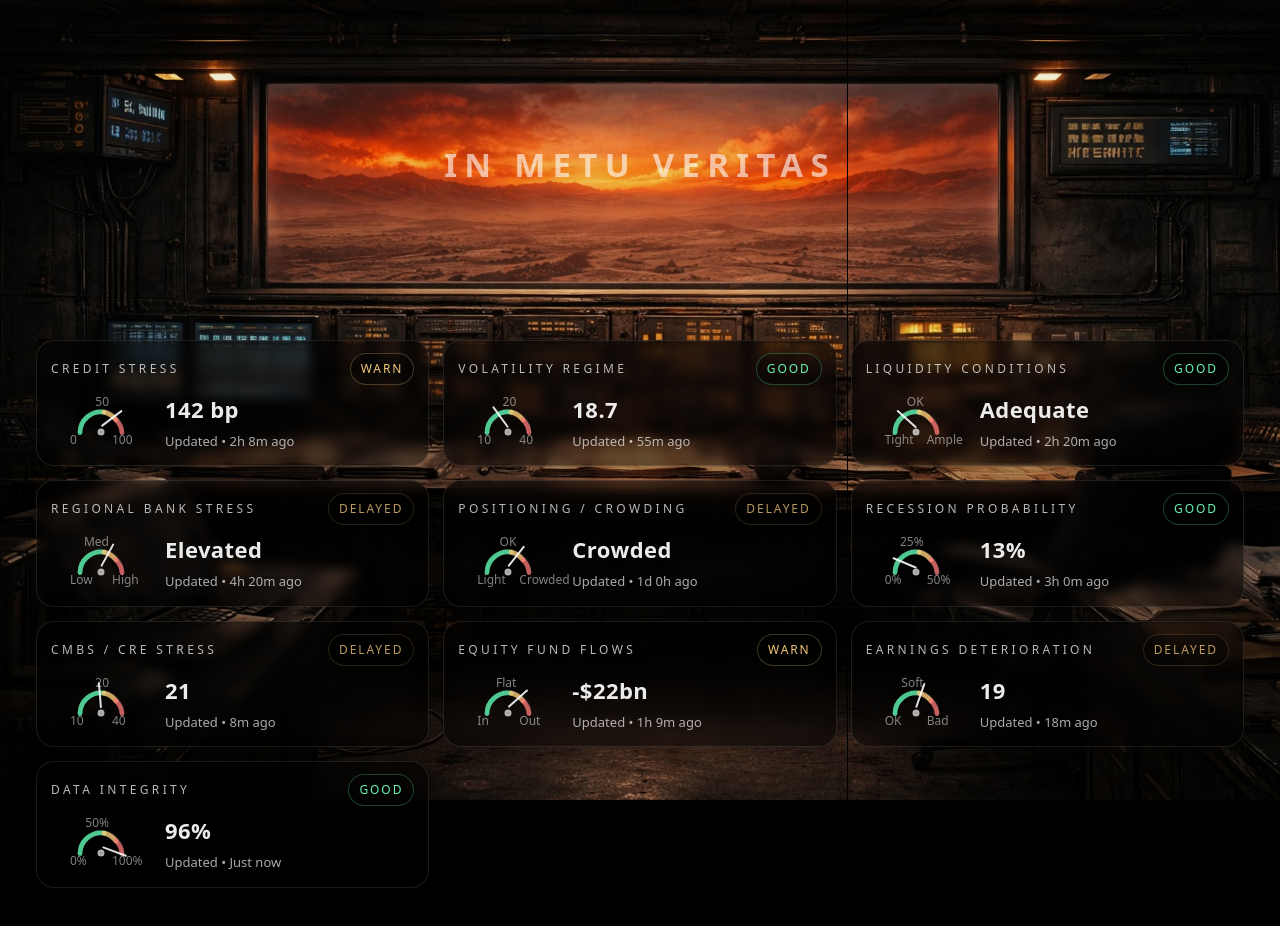
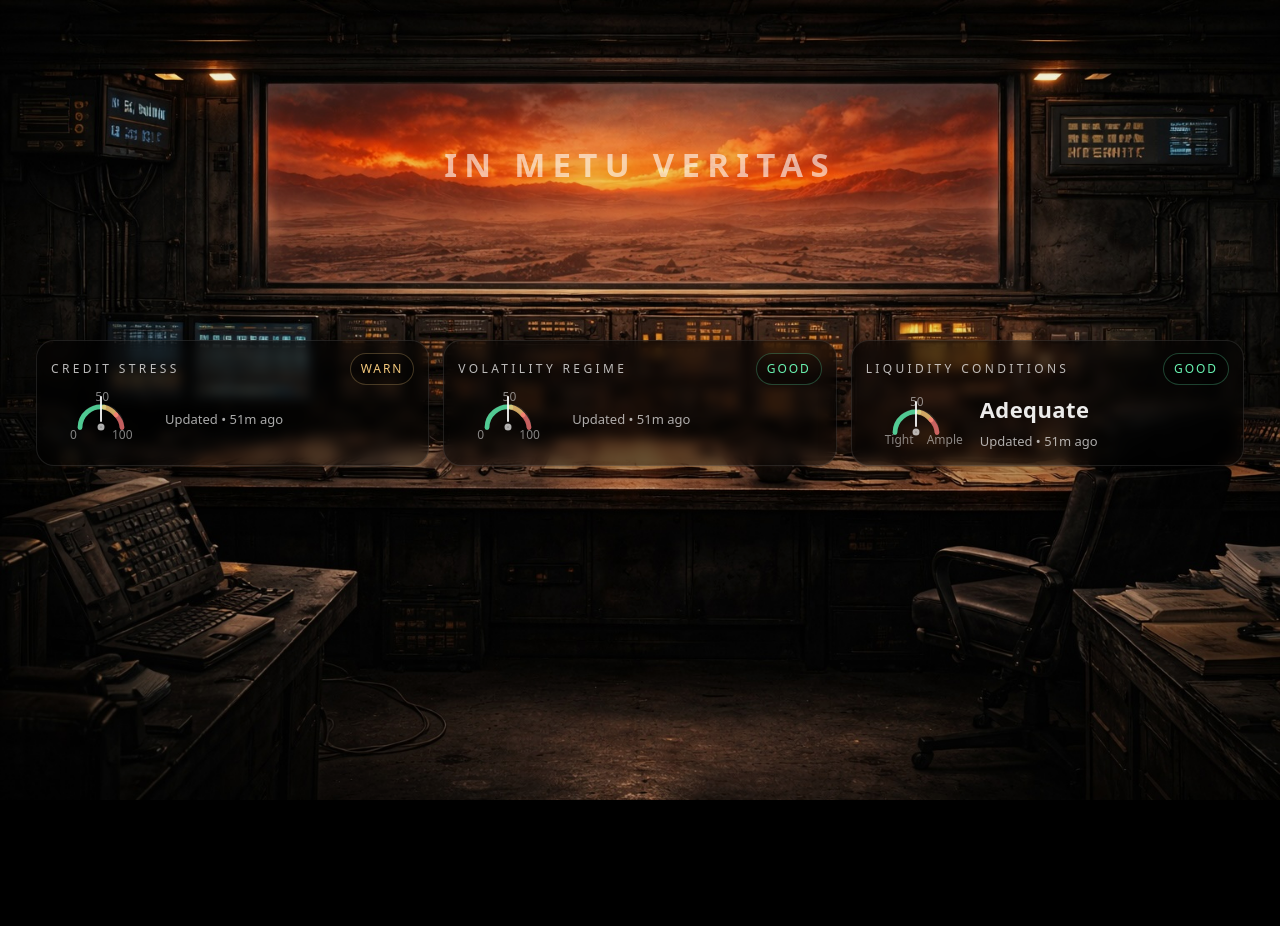
Before and after one commit to oliverwatt2025/inmetuveritas, a React (Vite) app: page / in a window 1280 px wide. Shown: the top 926 px of the page. After the commit the page ends 800 px from the top, so only its background shows below. Built offline with nearby package versions, Linux system fonts and the light colour scheme.

Commit message:
Initial InMetuVeritas deploy

```diff
--- /dev/null
+++ b/public/indicators.json
@@ -0,0 +1,34 @@
+{
+  "asOf": "2026-01-20T19:45:00Z",
+  "cards": [
+    {
+      "id": "credit",
+      "type": "gauge",
+      "title": "CREDIT STRESS",
+      "status": "WARN",
+      "value": 142,
+      "unit": "bp",
+      "min": 0,
+      "max": 200
+    },
+    {
+      "id": "vol",
+      "type": "gauge",
+      "title": "VOLATILITY REGIME",
+      "status": "GOOD",
+      "value": 18.7,
+      "unit": "",
+      "min": 10,
+      "max": 40
+    },
+    {
+      "id": "liq",
+      "type": "label",
+      "title": "LIQUIDITY CONDITIONS",
+      "status": "GOOD",
+      "valueText": "Adequate",
+      "minLabel": "Tight",
+      "maxLabel": "Ample"
+    }
+  ]
+}
--- a/src/App.tsx
+++ b/src/App.tsx
@@ -1,23 +1,45 @@
+import { useEffect, useMemo, useState } from "react";
 import "./App.css";
 
 type Status = "GOOD" | "WARN" | "DELAYED";
 
-type Gauge = {
+export type Gauge = {
   key: string;
   title: string;
   status: Status;
-  valueText: string;   // e.g. "142 bp"
-  updatedText: string; // e.g. "2h 8m ago"
+
+  valueText: string; // e.g. "142 bp"
+
+  /**
+   * Prefer this for real updates:
+   * ISO timestamp like "2026-01-20T19:45:00Z"
+   */
+  updatedAt?: string;
+
+  /**
+   * Back-compat / fallback: if you still provide "2h 8m ago" in JSON,
+   * we will display it as-is.
+   */
+  updatedText?: string;
+
   // 0..100 where 0=far left, 100=far right
   pct: number;
+
   // labels around dial
   minLabel?: string;
   midLabel?: string;
   maxLabel?: string;
+
   tooltip: string;
 };
 
-const gauges: Gauge[] = [
+type IndicatorsPayload = {
+  asOf?: string; // optional global timestamp
+  cards?: Gauge[];
+};
+
+// --- Your current placeholders (used as initial state + fallback) ---
+const defaultGauges: Gauge[] = [
   {
     key: "credit",
     title: "Credit Stress",
@@ -152,8 +174,29 @@ function needleRotationFromPct(pct: number) {
   return -120 + (240 * clamped) / 100;
 }
 
-function GaugeCard({ g }: { g: Gauge }) {
+function timeAgo(iso: string) {
+  const t = new Date(iso).getTime();
+  if (!Number.isFinite(t)) return "—";
+  const seconds = Math.max(0, Math.floor((Date.now() - t) / 1000));
+
+  if (seconds < 15) return "Just now";
+
+  const minutes = Math.floor(seconds / 60);
+  if (minutes < 60) return `${minutes}m ago`;
+
+  const hours = Math.floor(minutes / 60);
+  if (hours < 24) return `${hours}h ${minutes % 60}m ago`;
+
+  const days = Math.floor(hours / 24);
+  return `${days}d ${hours % 24}h ago`;
+}
+
+function GaugeCard({ g, fallbackAsOf }: { g: Gauge; fallbackAsOf?: string | null }) {
   const rot = needleRotationFromPct(g.pct);
+
+  // Prefer per-card updatedAt, otherwise use global asOf, otherwise use existing updatedText
+  const updatedLine =
+    g.updatedAt ? timeAgo(g.updatedAt) : fallbackAsOf ? timeAgo(fallbackAsOf) : g.updatedText ?? "—";
 
   return (
     <div className="card" title={g.tooltip}>
@@ -218,7 +261,7 @@ function GaugeCard({ g }: { g: Gauge }) {
 
         <div className="readout">
           <div className="value">{g.valueText}</div>
-          <div className="updated">Updated • {g.updatedText}</div>
+          <div className="updated">Updated • {updatedLine}</div>
         </div>
       </div>
     </div>
@@ -226,18 +269,62 @@ function GaugeCard({ g }: { g: Gauge }) {
 }
 
 export default function App() {
+  const [gauges, setGauges] = useState<Gauge[]>(defaultGauges);
+  const [asOf, setAsOf] = useState<string | null>(null);
+
+  // Keep the "Updated • x ago" text fresh even if data hasn't changed
+  const [, forceTick] = useState(0);
+  useEffect(() => {
+    const t = setInterval(() => forceTick((x) => x + 1), 60_000); // every minute
+    return () => clearInterval(t);
+  }, []);
+
+  useEffect(() => {
+    let cancelled = false;
+
+    async function load() {
+      const res = await fetch(`/indicators.json?cb=${Date.now()}`, { cache: "no-store" });
+      if (!res.ok) throw new Error(`Fetch indicators.json failed: ${res.status}`);
+
+      const data = (await res.json()) as IndicatorsPayload;
+
+      if (cancelled) return;
+
+      if (Array.isArray(data.cards) && data.cards.length) setGauges(data.cards);
+      if (typeof data.asOf === "string") setAsOf(data.asOf);
+    }
+
+    // initial load
+    load().catch((e) => console.warn(e));
+
+    // refresh every 5 minutes
+    const t = setInterval(() => {
+      load().catch((e) => console.warn(e));
+    }, 5 * 60 * 1000);
+
+    return () => {
+      cancelled = true;
+      clearInterval(t);
+    };
+  }, []);
+
+  const subtitle = useMemo(() => {
+    // optional: show something useful later; leaving blank keeps your design clean.
+    return "";
+  }, []);
+
   return (
     <div className="page">
       <header className="hero">
         <div className="brand">
           <div className="brandTitle">IN METU VERITAS</div>
-          <div className="brandSub"></div>
+          <div className="brandSub">{subtitle}</div>
         </div>
       </header>
 
       <main className="grid">
         {gauges.map((g) => (
-          <GaugeCard key={g.key} g={g} />
+          <GaugeCard key={g.key} g={g} fallbackAsOf={asOf} />
         ))}
       </main>
     </div>
```
